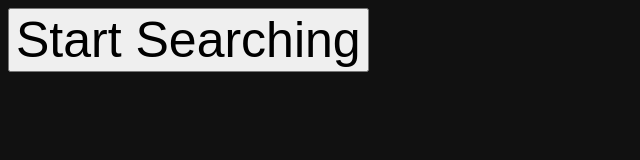
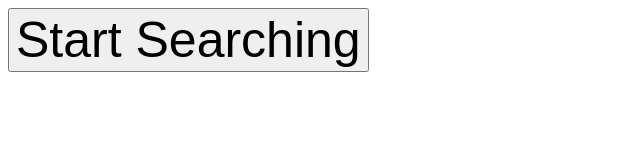
Before and after one commit to the1michaelt/Most-Wanted-Lab, a plain HTML site: page index.html in a window 1280 px wide. Shown: the whole page, without its empty margins (0-640 px from the left). Drawn offline with Linux system fonts and the light colour scheme.

Commit message:
Style: Button screen background-color reverted to white

```diff
--- a/index.html
+++ b/index.html
@@ -6,7 +6,7 @@
     <meta name="viewport" content="width=device-width, initial-scale=1.0">
     <title>Most Wanted</title>
 </head>
-<body style="background-color: #111";>
+<body>
     <button onClick="app(data)" style="font-size: 50px">Start Searching</button>
     <script src="data.js"></script>
     <script src="app.js"></script>
```
